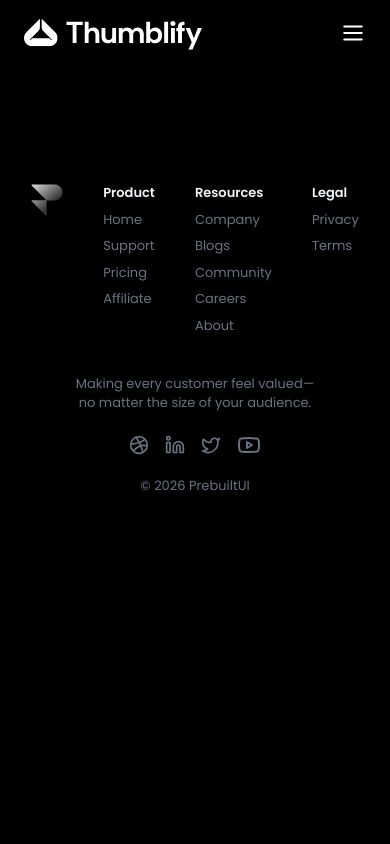
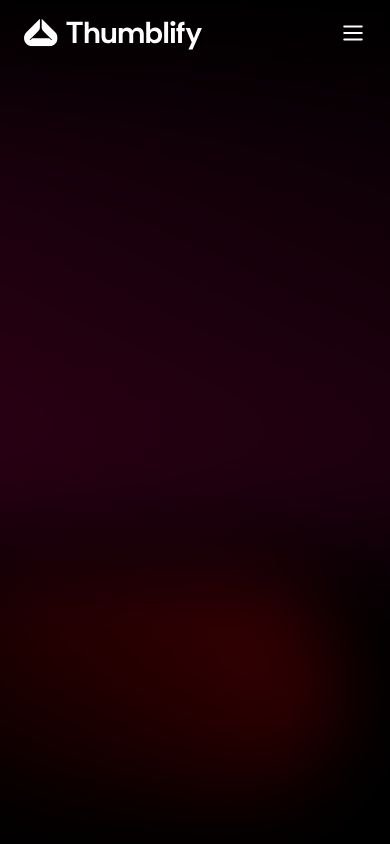
Before and after one commit to anshgautam-github/AI-Thumbnail-Generator, a React (Vite) app in the folder client/: page /generate in a window 390 px wide. Shown: the top 844 px of the page. Built offline with nearby package versions, Linux system fonts and the light colour scheme.

Commit message:
generate page

```diff
--- a/client/src/pages/Generate.tsx
+++ b/client/src/pages/Generate.tsx
@@ -1,8 +1,38 @@
+import { useState } from "react";
+import { useParams } from "react-router-dom";
+import type { IThumbnail } from "../assets/assets";
+import SoftBackdrop from "../components/SoftBackdrop";
+
 const Generate = () => {
+
+    const { id } = useParams();
+
+    const [title, setTitle] = useState("");
+    const [additionalDetails, setAdditionalDetails] = useState("");
+
+    const [thumbnail, setThumbnail] = useState<IThumbnail | null>(null);
+    const [loading, setLoading] = useState(false);
+
     return (
-        <div>
+        <>
 
+        <SoftBackdrop />
+
+        <div className="pt-24 min-h-screen">
+        <main className="max-w-6xl mx-auto px-4 sm:px-6 lg:px-8 py-8 pb-28 lg:pb-8">
+            <div className="grid lg:grid-cols-[400px_1fr] gap-8">
+            {/* LEFT PANEL */}
+            <div>
+
+            </div>
+
+            {/* RIGHT PANEL */}
+            <div></div>
+            </div>
+        </main>
         </div>
+
+        </>
     )
 }
 
```
